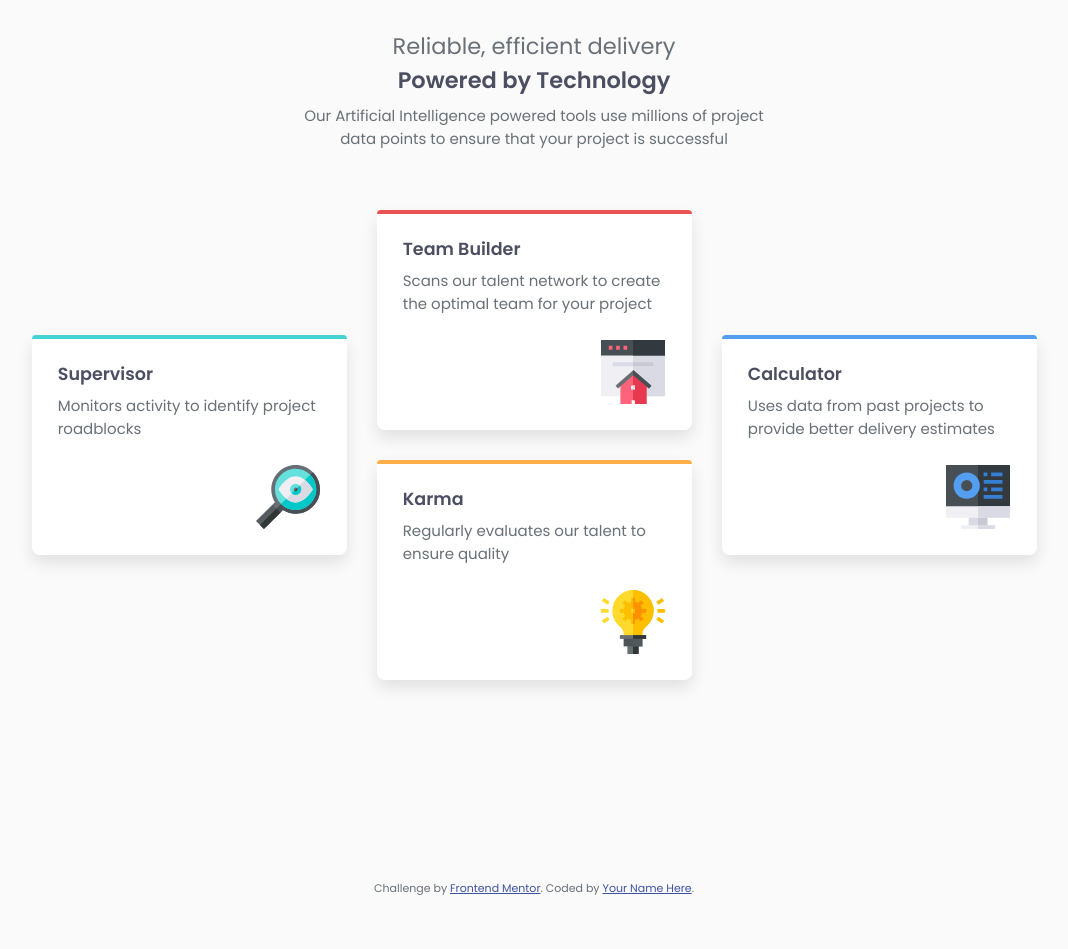
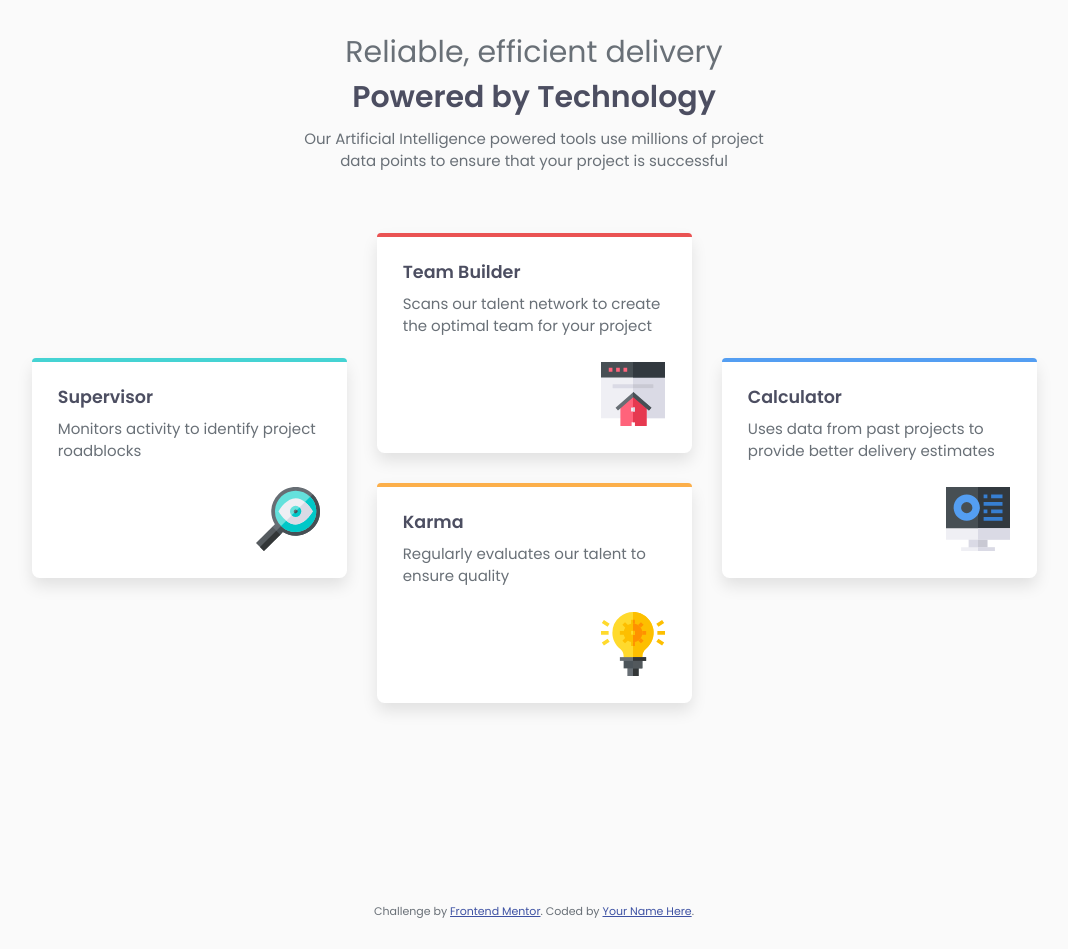
Before and after one commit to omofon/Personal-Projects, a plain HTML site: page Frontend Mentor/four-card-feature-section-master/index.html in a window 1280 px wide. Shown: the whole page, without its empty margins (106-1174 px from the left). Before the commit the page ends 927 px from the top, so only its background shows below. Drawn offline with Linux system fonts and the light colour scheme.

Commit message:
increased intro h tags font-size

```diff
--- a/Frontend Mentor/four-card-feature-section-master/style.css
+++ b/Frontend Mentor/four-card-feature-section-master/style.css
@@ -162,6 +162,14 @@ img {
     max-width: 1110px;
   }
 
+  .intro h1 {
+    font-size: 2rem;
+  }
+
+  .intro h2 {
+    font-size: 2rem;
+  }
+
   .features {
     grid-template-columns: repeat(2, 1fr);
     gap: 2rem;
@@ -176,7 +184,6 @@ img {
   }
 
   .features {
-    /* max-width: 80%; */
     display: grid;
     grid-template-columns: repeat(3, 315px);
     grid-template-rows: repeat(5, 1fr);
```
